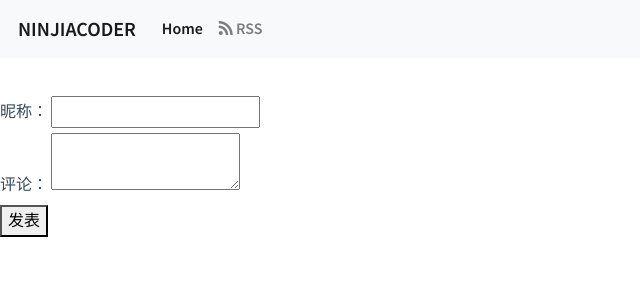
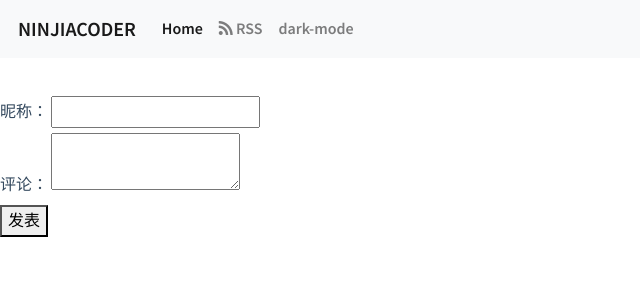
Before and after one commit to RayZhao1998/Django-Blog, a Django app: template DjangoBlog/blog/templates/blog-detail.html in a window 1280 px wide. Shown: the top 300 px of the page, without its empty margins (0-640 px from the left). Run offline with Django 3.2, Linux system fonts and the light colour scheme; the template is opened without the code that fills it, so the values that code supplies are empty; some libraries are stand-ins or nearby versions.

Commit message:
:sparkles: 完成 dark mode 雏形

```diff
--- a/DjangoBlog/blog/templates/base.html
+++ b/DjangoBlog/blog/templates/base.html
@@ -11,6 +11,14 @@
     <script src="https://cdn.bootcss.com/bootstrap/4.0.0/js/bootstrap.min.js" integrity="sha384-JZR6Spejh4U02d8jOt6vLEHfe/JQGiRRSQQxSfFWpi1MquVdAyjUar5+76PVCmYl" crossorigin="anonymous"></script>
     {% block links %}{% endblock %}
     <title>{% block title %}{% endblock %}</title>
+    <style>
+        .dark-mode {
+            background: #403f3f;
+            color: white;
+        }
+    </style>
+
+
 </head>
 <body>
 
@@ -28,6 +36,9 @@
                     </a>
                     {% comment %} <a class="nav-link" href="#">Home <span class="sr-only">(current)</span></a> {% endcomment %}
                 </li>
+                <li class="nav-item">
+                    <a class="nav-link" id="dark-mode">dark-mode</a>
+                </li>
             </ul>
         </div>
     </nav>
@@ -35,4 +46,9 @@
     {% block body %}{% endblock %}
 </body>
 {% block script %}{% endblock %}
+<script>
+    $("#dark-mode").click(function() {
+        $("body").addClass("dark-mode")
+    })
+</script>
 </html>
--- a/DjangoBlog/blog/templates/index.html
+++ b/DjangoBlog/blog/templates/index.html
@@ -67,10 +67,13 @@
             color: white;
             transition: all 0.6s;
         }
+
+        .container .card{
+            background-color: rgba(0, 0, 0, 0)
+        }
     </style>
 {% endblock %}
 {% block body %}
-
     <div class="container">
         {% for blog in all_blogs.object_list %}
             <div class="card" id="card-{{blog.id}}" >
```
